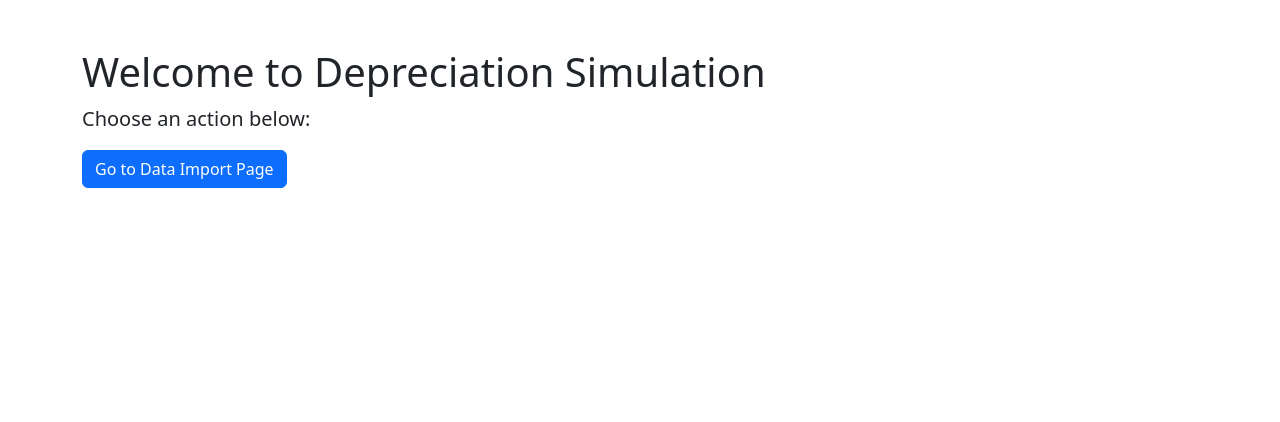
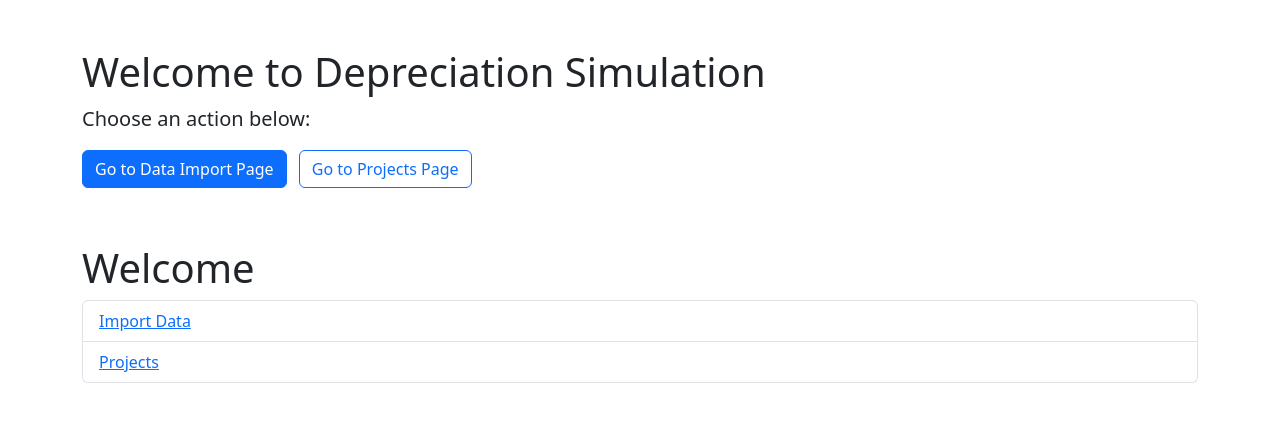
Before and after one commit to jesundma/Depreciation-Simulation, a Flask app: page / in a window 1280 px wide. Shown: the top 422 px of the page. Run offline with Flask 3, Linux system fonts and the light colour scheme.

Commit message:
Project page placeholder for project functionalities.

```diff
--- a/gui_web/app.py
+++ b/gui_web/app.py
@@ -16,6 +16,10 @@ def home():
 @app.route('/import')
 def import_page():
     return render_template('import.html')
+
+@app.route('/projects')
+def projects_page():
+    return render_template('projects.html')
 
 @app.route('/import-projects', methods=['POST'])
 def import_projects():
--- a/gui_web/templates/index.html
+++ b/gui_web/templates/index.html
@@ -9,7 +9,15 @@
     <div class="container mt-5">
         <h1>Welcome to Depreciation Simulation</h1>
         <p class="lead">Choose an action below:</p>
-        <a href="/import" class="btn btn-primary">Go to Data Import Page</a>
+        <a href="/import" class="btn btn-primary mb-2">Go to Data Import Page</a>
+        <a href="/projects" class="btn btn-outline-primary mb-2 ms-2">Go to Projects Page</a>
+    </div>
+    <div class="container mt-5">
+        <h1>Welcome</h1>
+        <ul class="list-group">
+            <li class="list-group-item"><a href="/import">Import Data</a></li>
+            <li class="list-group-item"><a href="/projects">Projects</a></li>
+        </ul>
     </div>
 </body>
 </html>
```
Also changed, not shown: gui_web/templates/projects.html (added, +15 -0 lines).
